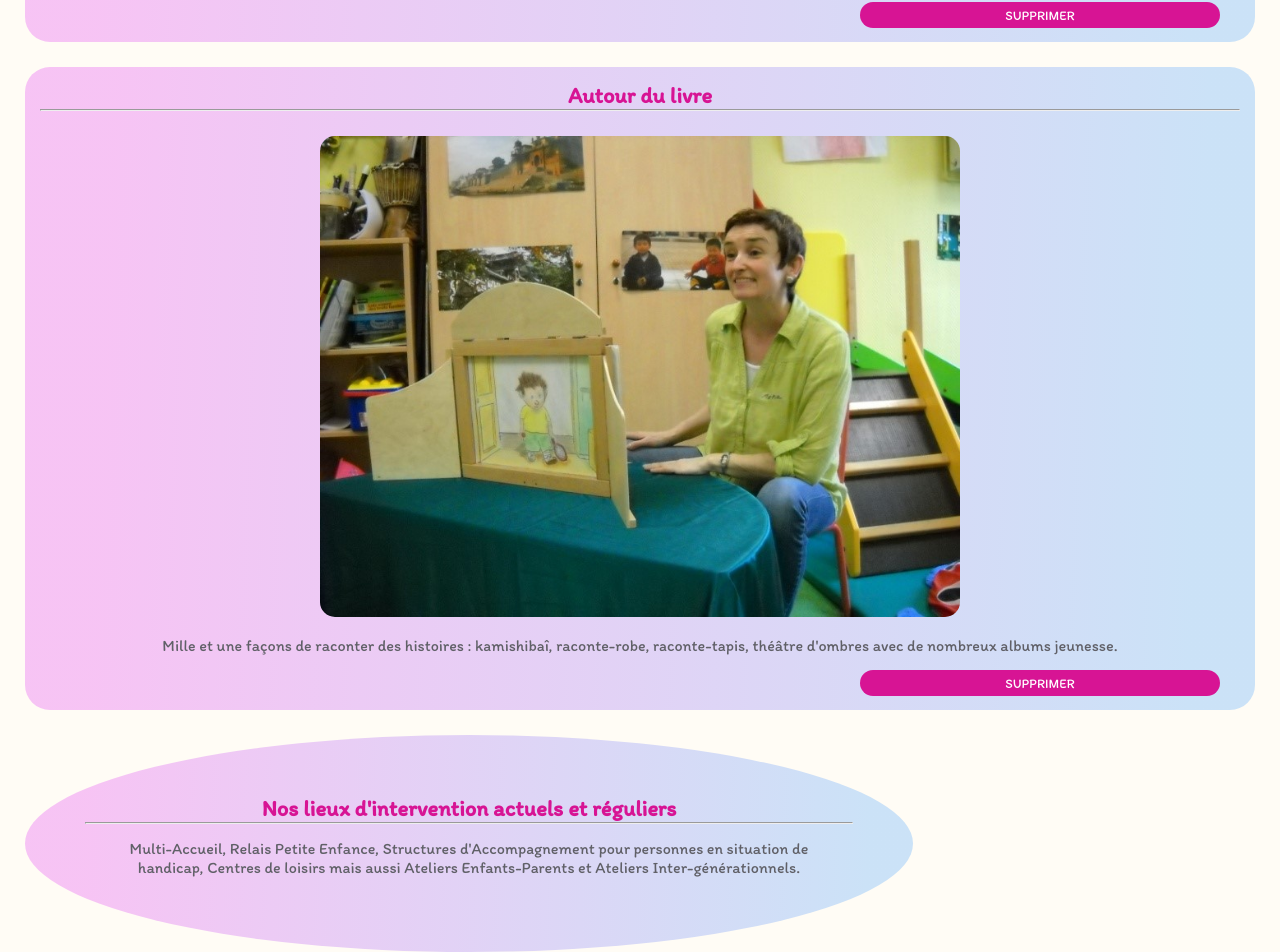
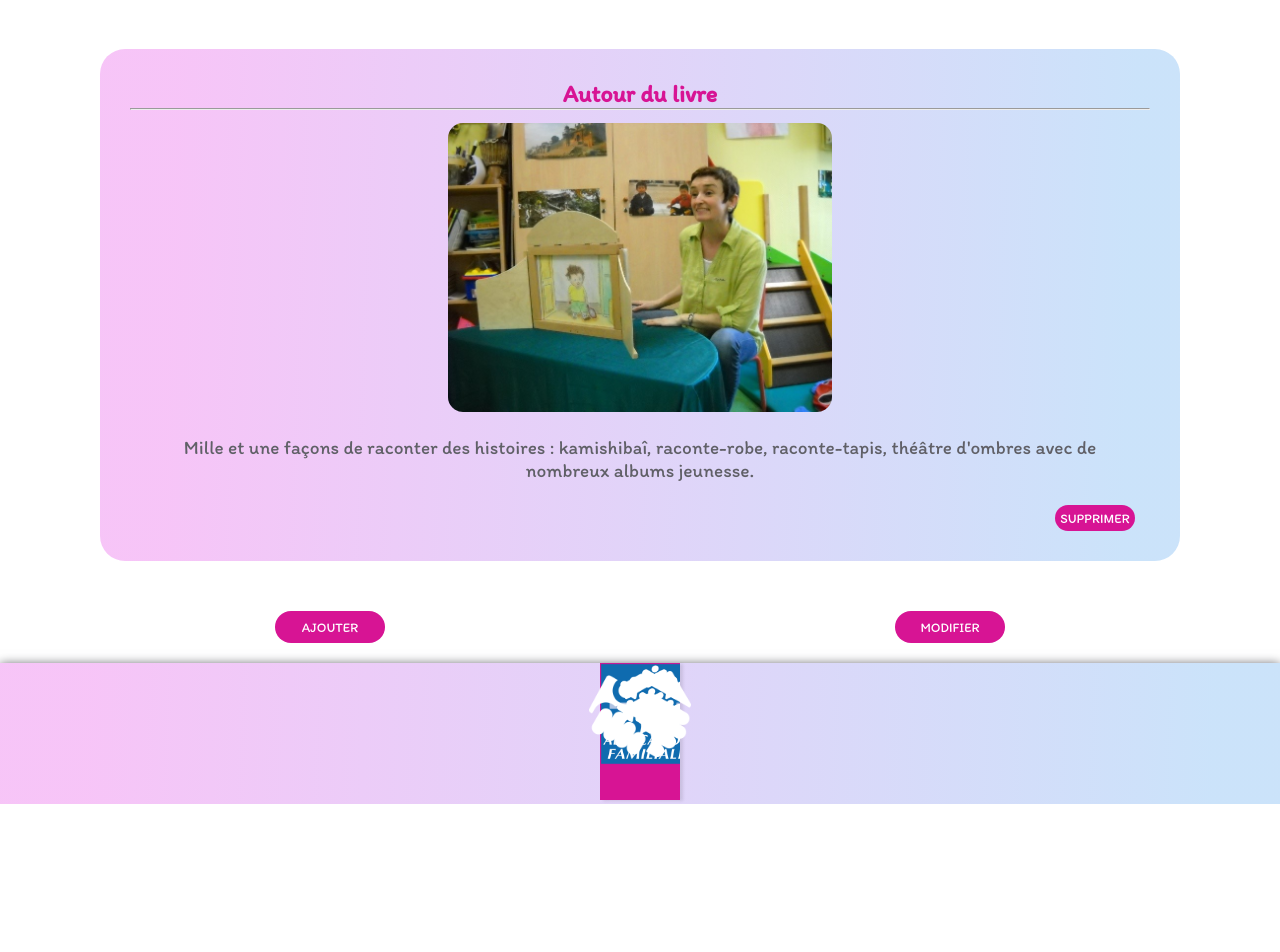
Before and after one commit to Oeilden8/RuisseauDeLune-front, a React (Create React App) app: page /ateliers in a window 1280 px wide. Shown: the part 860-1812 px from the top of the page. After the commit the page ends 1664 px from the top, so only its background shows below. Built offline with nearby package versions, Linux system fonts and the light colour scheme; a web font is replaced by a local one.

Commit message:
responsive quasi terminé sur la page ateliers, spectacles et sensibilisation reste a placer le fond derriére l'intro des pages

```diff
--- a/src/components/burgerMenu/BurgerMenu.css
+++ b/src/components/burgerMenu/BurgerMenu.css
@@ -2,7 +2,7 @@
   cursor: pointer;
   border-color: transparent;
   background-color: transparent;
-  margin: 10px 18px 0 0;
+  margin: 5px 18px 0 0;
 }
 
 .burger-menu > span {
@@ -10,15 +10,15 @@
   height: 5px;
   width: 35px;
   border-radius: 5px;
-  background-color: #d71494;
-  margin: 7.5px;
+  background-color: var(--purple-color);
+  margin: 7px;
 }
 
 .burger-menu span:nth-child(1) {
   height: 5px;
   width: 35px;
   border-radius: 5px;
-  background-color: #d71494;
+  background-color: var(--purple-color);
   transition: 0.3s;
   transform-origin: top right;
 }
@@ -27,7 +27,7 @@
   height: 5px;
   width: 35px;
   border-radius: 5px;
-  background-color: #d71494;
+  background-color: var(--purple-color);
   transform-origin: bottom right;
   transition: 0.3s;
 }
--- a/src/components/sensibilisation/Sensibilisation.css
+++ b/src/components/sensibilisation/Sensibilisation.css
@@ -1,23 +1,3 @@
-.musical,
-.livre {
-  margin: 25px;
-  padding: 15px;
-  background: linear-gradient(
-    91.93deg,
-    rgba(243, 172, 244, 0.7) 7.44%,
-    rgba(181, 215, 248, 0.7) 94.63%
-  );
-  border-radius: 25px;
-}
-
-.content {
-  margin-bottom: 25px;
-}
-
-li {
-  color: var(--grey-color);
-}
-
 .introSens {
   display: flex;
   justify-content: center;
--- a/src/components/shows/Shows.css
+++ b/src/components/shows/Shows.css
@@ -1,81 +1,31 @@
-.rectangle_show {
-  margin: 25px;
-  padding: 15px;
-  background: linear-gradient(
-    91.93deg,
-    rgba(243, 172, 244, 0.7) 7.44%,
-    rgba(181, 215, 248, 0.7) 94.63%
-  );
-  border-radius: 25px;
-}
-
-.rectangle_image_description_show {
-  display: flex;
-  flex-direction: column;
-  margin: 15px;
-  padding: 10px;
-}
-
-.circle_show {
-  margin: 25px;
-  padding: 60px;
-  width: 60%;
-  background: linear-gradient(
-    91.93deg,
-    rgba(243, 172, 244, 0.7) 7.44%,
-    rgba(181, 215, 248, 0.7) 94.63%
-  );
-  border-radius: 50%;
-}
-
 .pictures_show {
-  width: 65vw;
+  width: 45vw;
   border-radius: 15px;
+  overflow: auto;
 }
 
 .text_show {
   margin: 10px;
 }
 
-.delete_button {
-  display: flex;
-  justify-content: center;
-  float: right;
-  margin: -25px 20px 0 0;
-  padding: 5px;
-  background-color: var(--purple-color);
-  border-radius: 25px;
-  color: white;
-  width: 30%;
-  border-style: none;
-  cursor: pointer;
-  font-family: 'Itim';
+.list_show li {
+  padding: 10px;
 }
 
-.buttons {
-  display: flex;
-  justify-content: space-around;
-  margin: 20px;
+@media screen and (min-width: 768px) {
+  .text_show {
+    margin-top: 5px;
+  }
 }
 
-.add_button {
-  padding: 8px;
-  background-color: var(--purple-color);
-  border-radius: 25px;
-  color: white;
-  width: 30%;
-  border-style: none;
-  cursor: pointer;
-  font-family: 'Itim';
+@media screen and (min-width: 1024px) {
+  .list_show li {
+    padding: 15px;
+  }
 }
 
-.edit_button {
-  padding: 8px;
-  background-color: var(--purple-color);
-  border-radius: 25px;
-  color: white;
-  width: 30%;
-  border-style: none;
-  cursor: pointer;
-  font-family: 'Itim';
+@media screen and (min-width: 1440px) {
+  .text_show {
+    margin-top: 10px;
+  }
 }
--- a/src/components/shows/Shows.jsx
+++ b/src/components/shows/Shows.jsx
@@ -6,10 +6,10 @@ function Shows() {
   return (
     <div className="Shows">
       <h2>SPECTACLES</h2>
-      <div className="rectangle_show">
+      <div className="rectangle">
         <h3>Goutte d&#39;eau</h3>
         <hr />
-        <div className="rectangle_image_description_show">
+        <div className="rectangle_image_description">
           <div className="image_show">
             <img src={ribambelle} alt="guitare" className="pictures_show" />
           </div>
@@ -30,11 +30,11 @@ function Shows() {
           SUPPRIMER
         </button>
       </div>
-      <div className="circle_show">
+      <div className="rectangle">
         <h3>Précédents spectacles</h3>
         <hr />
-        <div className="circle_image_description_show">
-          <div className="text_show">
+        <div className="rectangle_image_description">
+          <div className="list_show">
             <ul>
               <li>
                 Association d&#39;Assistantes Maternelles ADAMAC à la Salle de
@@ -47,15 +47,7 @@ function Shows() {
                 Salle des fêtes du Poinçonnet (36) pour l&#39;association &#34;
                 le chat botté &#34; Association d&#39;assistantes maternelles.
               </li>
-              ...
-            </ul>
-          </div>
-        </div>
-      </div>
-      <div className="circle_show">
-        <div className="circle_image_description_show">
-          <div className="text_show">
-            <ul>
+              <hr />
               <li>
                 Salle de la micro-crèche Briance Roselle à St Hilaire Bonneval
                 (87).
--- a/src/components/workshop/Workshop.css
+++ b/src/components/workshop/Workshop.css
@@ -1,35 +1,5 @@
-.rectangle_workshop {
-  margin: 25px;
-  padding: 15px;
-  background: linear-gradient(
-    91.93deg,
-    rgba(243, 172, 244, 0.7) 7.44%,
-    rgba(181, 215, 248, 0.7) 94.63%
-  );
-  border-radius: 25px;
-}
-
-.rectangle_image_description_workshop {
-  display: flex;
-  flex-direction: column;
-  margin: 15px;
-  padding: 10px;
-}
-
-.circle_workshop {
-  margin: 25px;
-  padding: 60px;
-  width: 60%;
-  background: linear-gradient(
-    91.93deg,
-    rgba(243, 172, 244, 0.7) 7.44%,
-    rgba(181, 215, 248, 0.7) 94.63%
-  );
-  border-radius: 50%;
-}
-
 .pictures_workshop {
-  width: 50vw;
+  width: 30vw;
   border-radius: 15px;
 }
 
@@ -37,49 +7,18 @@
   padding: 15px;
 }
 
-.delete_button {
-  display: flex;
-  justify-content: center;
-  float: right;
-  margin: -25px 20px 0 0;
-  padding: 5px;
-  background-color: var(--purple-color);
-  border-radius: 25px;
-  color: white;
-  width: 30%;
-  border-style: none;
-  cursor: pointer;
-  font-family: 'Itim';
-}
-
-.buttons {
-  display: flex;
-  justify-content: space-around;
-  margin: 20px;
-}
-
-.add_button {
-  padding: 8px;
-  background-color: var(--purple-color);
-  border-radius: 25px;
-  color: white;
-  width: 30%;
-  border-style: none;
-  cursor: pointer;
-  font-family: 'Itim';
-}
-
-.edit_button {
-  padding: 8px;
-  background-color: var(--purple-color);
-  border-radius: 25px;
-  color: white;
-  width: 30%;
-  border-style: none;
-  cursor: pointer;
-  font-family: 'Itim';
-}
-
 hr {
   color: white;
 }
+
+@media screen and (min-width: 768px) {
+  .text_workshop {
+    margin-top: 5px;
+  }
+}
+
+@media screen and (min-width: 1440px) {
+  .text_workshop {
+    margin-top: 10px;
+  }
+}
--- a/src/components/workshop/Workshop.jsx
+++ b/src/components/workshop/Workshop.jsx
@@ -14,10 +14,10 @@ function Workshop() {
         jeu, la liberté d&#39;expression, d&#39;exploration.
         <br /> <br /> Ce sont des moments de plaisir partagé.
       </p>
-      <div className="rectangle_workshop">
+      <div className="rectangle">
         <h3>Éveil Musical</h3>
         <hr />
-        <div className="rectangle_image_description_workshop">
+        <div className="rectangle_image_description">
           <div className="image_workshop">
             <img src={guitare} alt="guitare" className="pictures_workshop" />
           </div>
@@ -35,10 +35,10 @@ function Workshop() {
           SUPPRIMER
         </button>
       </div>
-      <div className="rectangle_workshop">
+      <div className="rectangle">
         <h3>Autour du livre</h3>
         <hr />
-        <div className="rectangle_image_description_workshop">
+        <div className="rectangle_image_description">
           <div className="image_workshop">
             <img src={kamishibai} alt="guitare" className="pictures_workshop" />
           </div>
@@ -54,20 +54,6 @@ function Workshop() {
           SUPPRIMER
         </button>
       </div>
-      <div className="circle_workshop">
-        <h3>Nos lieux d&#39;intervention actuels et réguliers</h3>
-        <hr />
-        <div className="circle_image_description_workshop">
-          <div className="text_workshop">
-            <p>
-              Multi-Accueil, Relais Petite Enfance, Structures
-              d&#39;Accompagnement pour personnes en situation de handicap,
-              Centres de loisirs mais aussi Ateliers Enfants-Parents et Ateliers
-              Inter-générationnels.
-            </p>
-          </div>
-        </div>
-      </div>
       <div className="buttons">
         <button className="add_button" type="button">
           AJOUTER
--- a/src/index.css
+++ b/src/index.css
@@ -20,12 +20,13 @@ body {
   font-family: 'Itim', sans-serif;
   color: var(--grey-color);
   text-align: center;
-  background-color: #fffcf5;
+  background-color: #ffffff;
 }
 
 h2 {
   padding: 5px;
   font-weight: lighter;
+  font-size: 1.6em;
   color: var(--purple-color);
   margin: 20px 5px 20px 5px;
 }
@@ -39,12 +40,143 @@ hr {
   color: white;
 }
 
+p,
+li {
+  font-size: 0.9em;
+}
+
+/* RECTANGLE BASIQUE */
+.rectangle {
+  margin: 25px;
+  padding: 15px;
+  background: linear-gradient(
+    91.93deg,
+    rgba(243, 172, 244, 0.7) 7.44%,
+    rgba(181, 215, 248, 0.7) 94.63%
+  );
+  border-radius: 25px;
+  overflow: hidden;
+}
+
+/* CONTENU DU RECTANGLE IMAGE + TEXTE */
+.rectangle_image_description {
+  display: flex;
+  flex-direction: column;
+  margin: 5px 10px 10px 10px;
+  padding: 8px;
+}
+
+/* BOUTON SUPPRIMER AVEC PLACEMENT POUR RECTANGLE  */
+.delete_button {
+  display: flex;
+  justify-content: center;
+  float: right;
+  margin: -20px 15px 0 0;
+  padding: 5px;
+  background-color: var(--purple-color);
+  border-radius: 25px;
+  color: white;
+  width: 80px;
+  border-style: none;
+  cursor: pointer;
+  font-family: 'Itim';
+}
+
+/* BOUTON AJOUTER */
+.add_button {
+  padding: 8px;
+  background-color: var(--purple-color);
+  border-radius: 25px;
+  color: white;
+  width: 110px;
+  border-style: none;
+  cursor: pointer;
+  font-family: 'Itim';
+}
+
+/* BOUTON MODIFIER */
+.edit_button {
+  padding: 8px;
+  background-color: var(--purple-color);
+  border-radius: 25px;
+  color: white;
+  width: 110px;
+  border-style: none;
+  cursor: pointer;
+  font-family: 'Itim';
+}
+
+/* DIV BOUTONS AJOUTER ET MODIFIER PLACEMENT */
+.buttons {
+  display: flex;
+  justify-content: space-around;
+  margin: 20px;
+}
 
 @media screen and (min-width: 768px) {
+  h2 {
+    font-size: 1.8em;
+  }
+
+  h3 {
+    font-size: 1.5em;
+  }
+
+  p,
+  li {
+    font-size: 1.1em;
+    color: var(--grey-color);
+  }
+
+  .rectangle {
+    margin: 40px 80px 40px 80px;
+    padding: 30px;
+  }
+
+  .rectangle_image_description {
+    margin: 5px 20px 20px 20px;
+  }
 }
 
 @media screen and (min-width: 1024px) {
+  h2 {
+    font-size: 2em;
+  }
+
+  h3 {
+    font-size: 1.5em;
+  }
+
+  p,
+  li {
+    font-size: 1.2em;
+  }
+
+  .rectangle {
+    margin: 50px 100px 50px 100px;
+  }
 }
 
 @media screen and (min-width: 1440px) {
+  h2 {
+    font-size: 2.2em;
+  }
+
+  h3 {
+    font-size: 1.8em;
+  }
+
+  p,
+  li {
+    font-size: 1.4em;
+  }
+
+  .rectangle {
+    margin: 50px 300px 50px 300px;
+    padding: 25px;
+  }
+
+  .rectangle_image_description {
+    padding: 15px;
+  }
 }
```
Also changed, not shown: src/components/sensibilisation/Sensibilisation.jsx (+13 -8 lines).
